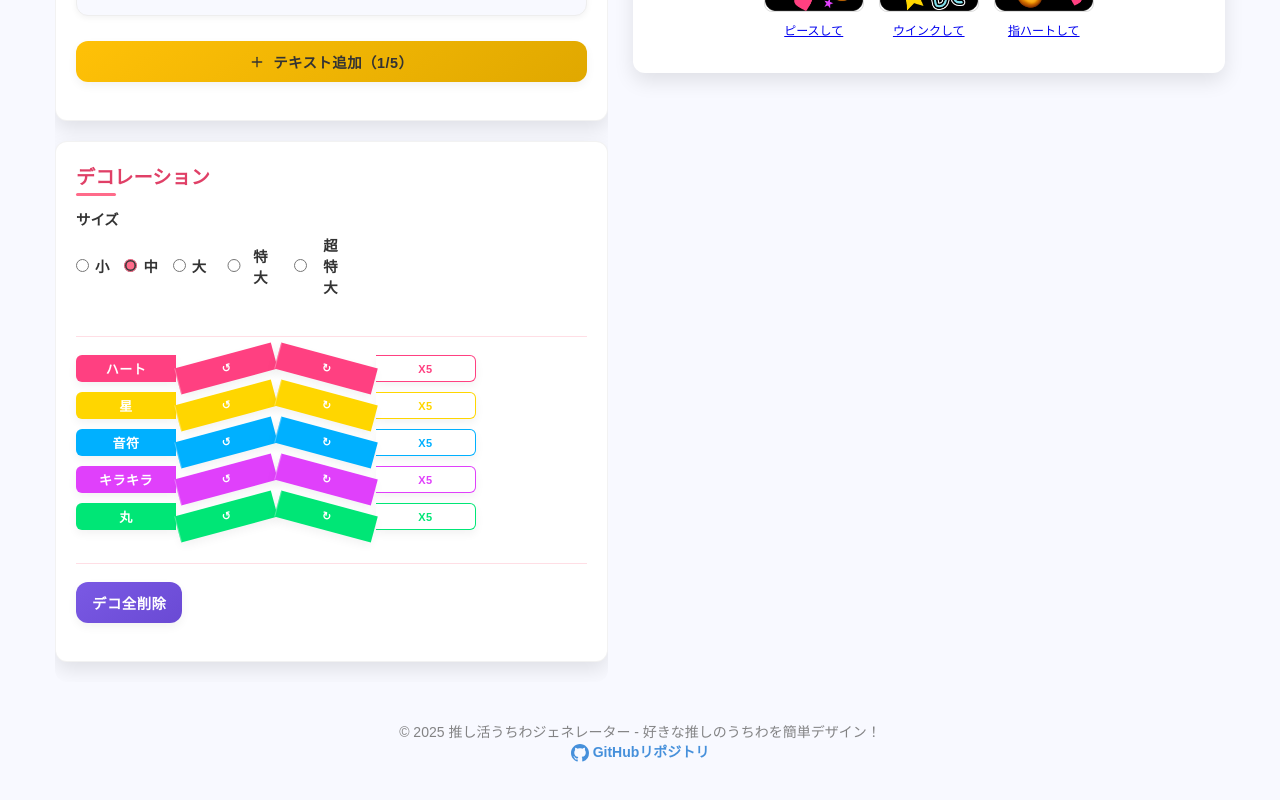
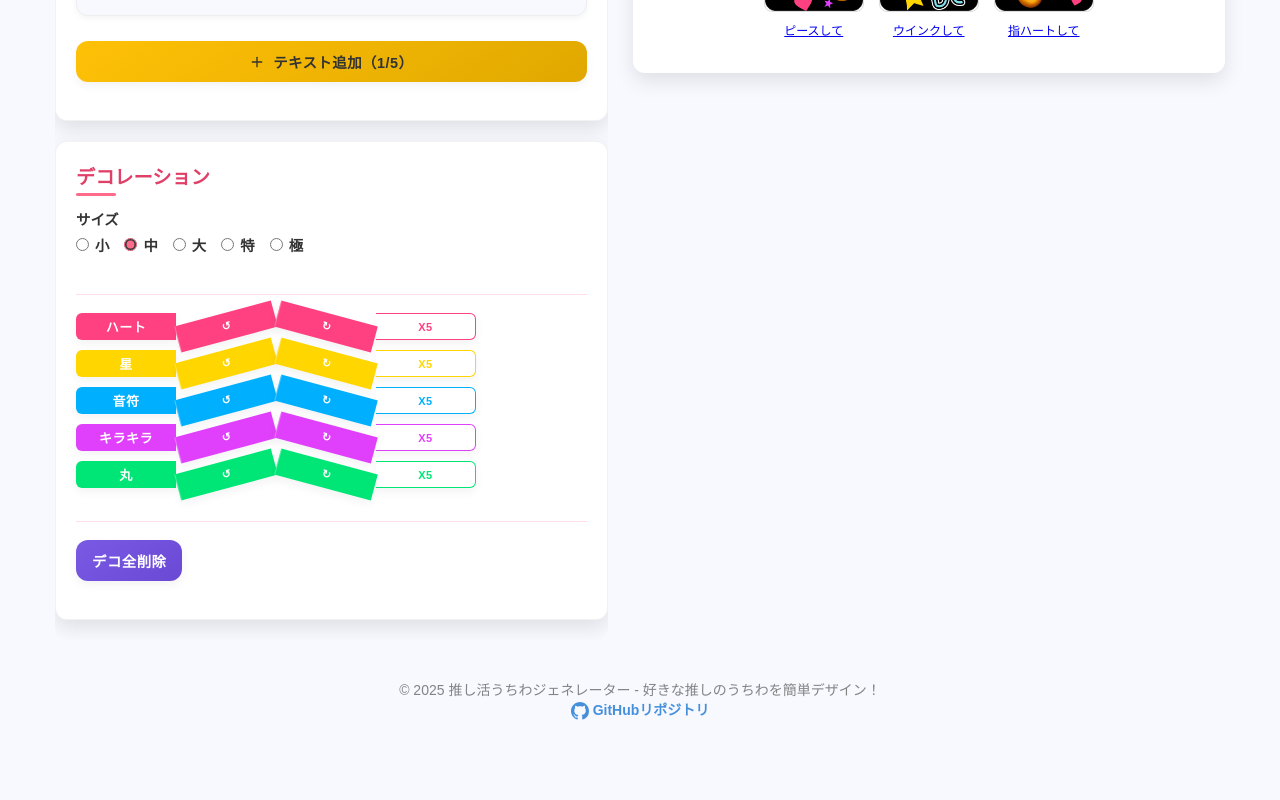
Before and after one commit to esuji5/uchiwa_generator, a React (Create React App) app: page / in a window 1280 px wide. Shown: the part 873-1673 px from the top of the page. After the commit the page ends 1647 px from the top, so only its background shows below. Built offline with nearby package versions, Linux system fonts and the light colour scheme; a web font is replaced by a local one.

Commit message:
特大ラベルが複数行になるので1文字にする

```diff
--- a/src/constants.ts
+++ b/src/constants.ts
@@ -15,8 +15,8 @@ export const heartSizes = [
   { label: '小', value: 32 },
   { label: '中', value: 48 },
   { label: '大', value: 80 },
-  { label: '特大', value: 120 },
-  { label: '超特大', value: 160 },
+  { label: '特', value: 120 },
+  { label: '極', value: 160 },
 ];
 
 export const decoShapes = [
```
